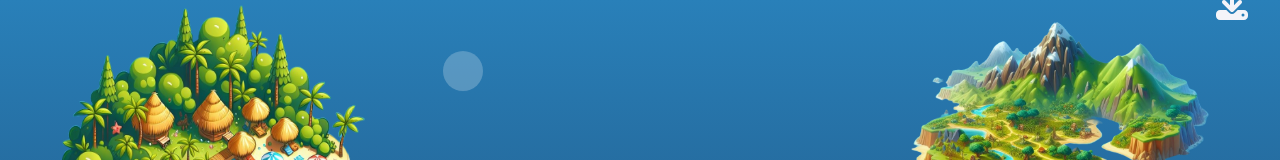
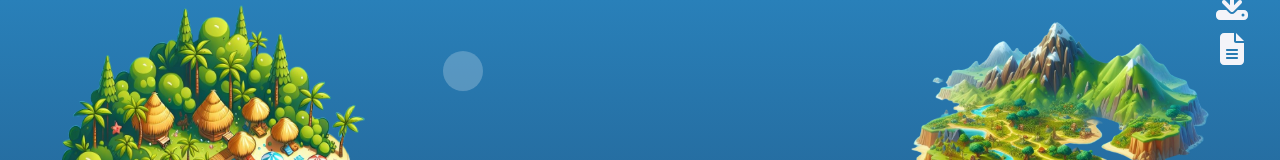
Before and after one commit to Ludosavo/bachelor_project, a Vue app: page /islands in a window 1280 px wide. Shown: the top 160 px of the page. Built offline with nearby package versions, Linux system fonts and the light colour scheme; a web font is replaced by a local one.

Commit message:
finished project

```diff
--- a/src/Islands.vue
+++ b/src/Islands.vue
@@ -4,14 +4,17 @@ import { useQuestionsStore } from "@/stores/questions";
 import GoogleCSE from "@/components/GoogleCSE.vue";
 import { FontAwesomeIcon } from "@fortawesome/vue-fontawesome";
 import GeminiAI from "./components/GeminiAI.vue";
+import { useAnswersStore } from "./stores/answers";
 export default {
   setup() {
     const dataStore = useDataStore();
     const questionsStore = useQuestionsStore();
+    const answersStore = useAnswersStore();
     let islandComplete = false;
     return {
       dataStore,
       questionsStore,
+      answersStore,
       islandComplete,
     };
   },
@@ -64,6 +67,9 @@ export default {
       </RouterLink>
       <div id="download" @click="this.dataStore.export">
         <font-awesome-icon icon="download" style="font-size: xx-large" />
+      </div>
+      <div id="answers_download" @click="this.answersStore.export">
+        <font-awesome-icon icon="file-lines" style="font-size: xx-large;"/>
       </div>
       <RouterLink
         to="/island/3/1"
@@ -156,6 +162,20 @@ export default {
   display: flex;
   color: var(--white-cloud);
   padding: 5px;
+  width: 20%;
+  border-radius: 4px;
+  align-self: flex-start;
+  justify-self: right;
+  justify-content: space-around;
+  align-items: flex-end;
+}
+#answers_download {
+  grid-column: 3;
+  grid-row: 1;
+  display: flex;
+  color: var(--white-cloud);
+  padding-top: 50px;
+  padding-right: 5px;
   width: 20%;
   border-radius: 4px;
   align-self: flex-start;
--- a/src/main.js
+++ b/src/main.js
@@ -13,12 +13,13 @@ import {
   faArrowLeft,
   faHouse,
   faDownload,
+  faFileLines,
 } from "@fortawesome/free-solid-svg-icons";
 
 const pinia = createPinia();
 const app = createApp(App);
 
-library.add(faArrowRight, faArrowLeft, faHouse, faDownload);
+library.add(faArrowRight, faArrowLeft, faHouse, faDownload, faFileLines);
 app.use(router);
 app.use(pinia);
 app.mount("#app");
--- a/src/stores/answers.js
+++ b/src/stores/answers.js
@@ -2,28 +2,45 @@ import { defineStore } from "pinia";
 
 // Reminder: 'data' parameter is the unique id of the store
 export const useAnswersStore = defineStore("answers", {
-  // State holds the data
   state: () => ({
     answers: {
-        1:{
+      1: {
         1: 6,
         2: "Atlanta Braves",
       },
-        2:{
+      2: {
         1: "tra i 3000 e i 7000",
         2: "Vulnerabile",
       },
-        3:{
+      3: {
         1: "Etna",
         2: "Filippine",
       },
-        4:{
+      4: {
         1: "Circa 500km/h",
         2: "Tromba d'aria, Twister, Ciclone",
       },
-        5:{
-            1:"Colibrì",
-        }
-    }
+      5: {
+        1: "Colibrì",
+      },
+    },
   }),
+  actions: {
+    export() {
+      const answers = {
+        answers : this.answers,
+      };
+
+      const jsonString = JSON.stringify(answers, null, 4);
+
+      // Blob per gestire download file JSON
+      const blob = new Blob([jsonString], { type: "application/json" });
+
+      const link = document.createElement("a");
+      link.href = URL.createObjectURL(blob);
+      link.download = "answers.json";
+
+      link.click();
+    },
+  },
 });
```
Lines whose indentation alone changed are shown as unchanged.
